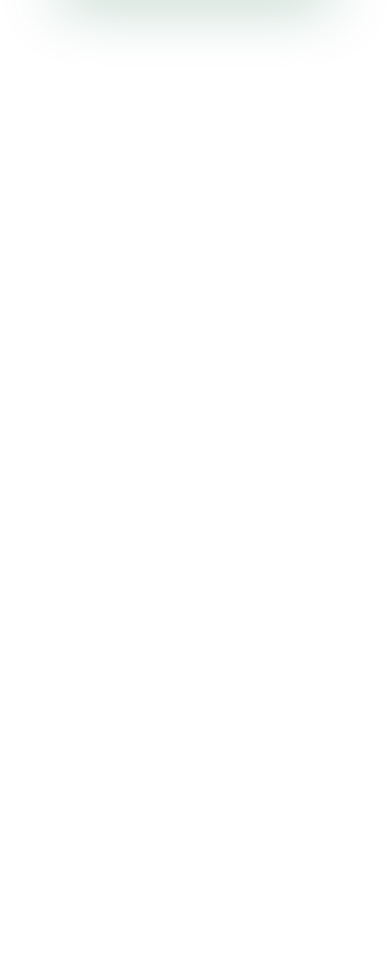
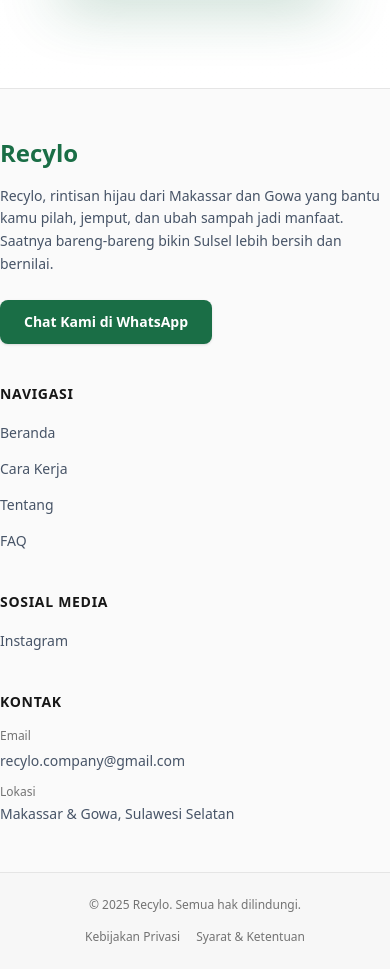
Before and after one commit to Recylo/recylo-landing-page, a Next.js app: page / in a window 390 px wide. Shown: the part 6200-7169 px from the top of the page. Before the commit the page ends 6288 px from the top, so only its background shows below. Built offline with nearby package versions, Linux system fonts and the light colour scheme.

Commit message:
feat(landing-page): footer

```diff
--- a/src/app/layout.tsx
+++ b/src/app/layout.tsx
@@ -1,7 +1,7 @@
 import type { Metadata } from "next";
 import { Geist_Mono, Poppins } from "next/font/google";
 
-import { Navbar } from "@/components/common";
+import { Footer, Navbar } from "@/components/common";
 
 import "./globals.css";
 
@@ -35,7 +35,10 @@
         className={`${poppins.variable} ${geistMono.variable} antialiased`}
       >
         <Navbar />
-        <div className="pt-20 lg:pt-28">{children}</div>
+        <div className="pt-20 lg:pt-28">
+          {children}
+          <Footer />
+        </div>
       </body>
     </html>
   );
--- /dev/null
+++ b/src/components/common/Footer.tsx
@@ -0,0 +1,163 @@
+"use client";
+
+import Link from "next/link";
+import { type MouseEvent } from "react";
+
+const FOOTER_LINKS = [
+  { label: "Beranda", href: "/" },
+  { label: "Cara Kerja", href: "#cara-kerja" },
+  { label: "Tentang", href: "#tentang" },
+  { label: "FAQ", href: "#faq" },
+] as const;
+
+const SOCIAL_LINKS = [
+  { label: "Instagram", href: "https://www.instagram.com/recylo.id" },
+] as const;
+
+export const Footer = () => {
+  const currentYear = new Date().getFullYear();
+  const handleNavigate =
+    (href: string) => (event: MouseEvent<HTMLAnchorElement>) => {
+      const { pathname, search } = window.location;
+      const basePath = `${pathname}${search}`;
+
+      if (href === "/") {
+        event.preventDefault();
+        window.scrollTo({ top: 0, behavior: "smooth" });
+        window.history.replaceState(null, "", basePath);
+        return;
+      }
+
+      if (href.startsWith("#")) {
+        event.preventDefault();
+        const section = document.querySelector(href);
+        section?.scrollIntoView({ behavior: "smooth", block: "start" });
+        window.history.replaceState(null, "", `${basePath}${href}`);
+      }
+    };
+
+  return (
+    <footer className="bg-neutral-50 border-t border-neutral-200">
+      {/* Main Footer Content */}
+      <div className="section-container py-12 lg:py-16">
+        <div className="grid grid-cols-1 gap-10 md:grid-cols-2 lg:grid-cols-12 lg:gap-8">
+          {/* Brand Section - Takes more space */}
+          <div className="lg:col-span-5">
+            <Link
+              href="/"
+              onClick={handleNavigate("/")}
+              className="inline-block text-2xl font-bold text-brand-primary hover:opacity-80 transition-opacity"
+            >
+              Recylo
+            </Link>
+            <p className="mt-4 text-sm leading-relaxed text-neutral-600 max-w-md">
+              Recylo, rintisan hijau dari Makassar dan Gowa yang bantu kamu
+              pilah, jemput, dan ubah sampah jadi manfaat. Saatnya bareng-bareng
+              bikin Sulsel lebih bersih dan bernilai.
+            </p>
+
+            {/* CTA Button */}
+            <Link
+              href="https://wa.me/62895330280864"
+              target="_blank"
+              rel="noopener noreferrer"
+              className="mt-6 inline-flex items-center justify-center rounded-lg bg-brand-primary px-6 py-3 text-sm font-semibold text-white transition hover:bg-brand-primary/90 shadow-sm hover:shadow"
+            >
+              Chat Kami di WhatsApp
+            </Link>
+          </div>
+
+          {/* Navigation Links */}
+          <div className="lg:col-span-2">
+            <h3 className="text-sm font-bold uppercase tracking-wider text-neutral-900 mb-4">
+              Navigasi
+            </h3>
+            <ul className="space-y-3">
+              {FOOTER_LINKS.map((link) => (
+                <li key={link.label}>
+                  <Link
+                    href={link.href}
+                    onClick={handleNavigate(link.href)}
+                    className="text-sm text-neutral-600 hover:text-brand-primary transition-colors"
+                  >
+                    {link.label}
+                  </Link>
+                </li>
+              ))}
+            </ul>
+          </div>
+
+          {/* Social Media */}
+          <div className="lg:col-span-2">
+            <h3 className="text-sm font-bold uppercase tracking-wider text-neutral-900 mb-4">
+              Sosial Media
+            </h3>
+            <ul className="space-y-3">
+              {SOCIAL_LINKS.map((link) => (
+                <li key={link.label}>
+                  <Link
+                    href={link.href}
+                    target="_blank"
+                    rel="noopener noreferrer"
+                    className="text-sm text-neutral-600 hover:text-brand-primary transition-colors"
+                  >
+                    {link.label}
+                  </Link>
+                </li>
+              ))}
+            </ul>
+          </div>
+
+          {/* Contact Info */}
+          <div className="lg:col-span-3">
+            <h3 className="text-sm font-bold uppercase tracking-wider text-neutral-900 mb-4">
+              Kontak
+            </h3>
+            <div className="space-y-3">
+              <div>
+                <p className="text-xs text-neutral-500 mb-1">Email</p>
+                <Link
+                  href="mailto:recylo.company@gmail.com"
+                  className="text-sm text-neutral-600 hover:text-brand-primary transition-colors"
+                >
+                  recylo.company@gmail.com
+                </Link>
+              </div>
+              <div>
+                <p className="text-xs text-neutral-500 mb-1">Lokasi</p>
+                <p className="text-sm text-neutral-600">
+                  Makassar &amp; Gowa, Sulawesi Selatan
+                </p>
+              </div>
+            </div>
+          </div>
+        </div>
+      </div>
+
+      {/* Bottom Bar */}
+      <div className="border-t border-neutral-200 bg-neutral-100/50">
+        <div className="section-container py-6">
+          <div className="flex flex-col items-center justify-between gap-4 text-center sm:flex-row sm:text-left">
+            <p className="text-xs text-neutral-500">
+              © {currentYear} Recylo. Semua hak dilindungi.
+            </p>
+            <div className="flex flex-wrap items-center justify-center gap-4 sm:gap-6">
+              <Link
+                href="/kebijakan-privasi"
+                className="text-xs text-neutral-500 hover:text-brand-primary transition-colors"
+              >
+                Kebijakan Privasi
+              </Link>
+              <Link
+                href="/syarat-ketentuan"
+                className="text-xs text-neutral-500 hover:text-brand-primary transition-colors"
+              >
+                Syarat &amp; Ketentuan
+              </Link>
+            </div>
+          </div>
+        </div>
+      </div>
+    </footer>
+  );
+};
--- a/src/components/common/Navbar.tsx
+++ b/src/components/common/Navbar.tsx
@@ -8,7 +8,6 @@
   { label: "Cara Kerja", href: "#cara-kerja" },
   { label: "Tentang", href: "#tentang" },
   { label: "FAQ", href: "#faq" },
-  { label: "Kontak", href: "#kontak" },
 ] as const;
 
 /**
--- a/src/components/common/index.ts
+++ b/src/components/common/index.ts
@@ -2,5 +2,6 @@
  * Common Components Module
  * Export komponen umum yang dipakai di berbagai section
  */
+export { Footer } from "./Footer";
+export { LucideIcon } from "./LucideIcon";
 export { Navbar } from "./Navbar";
-export { LucideIcon } from "./LucideIcon";
```
